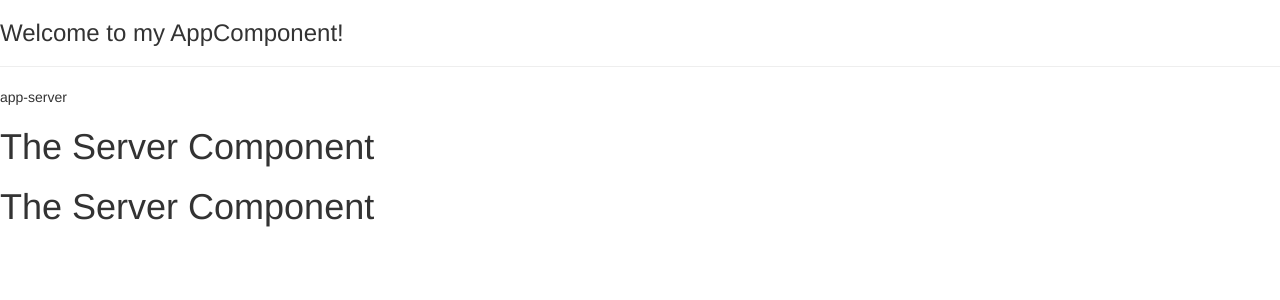
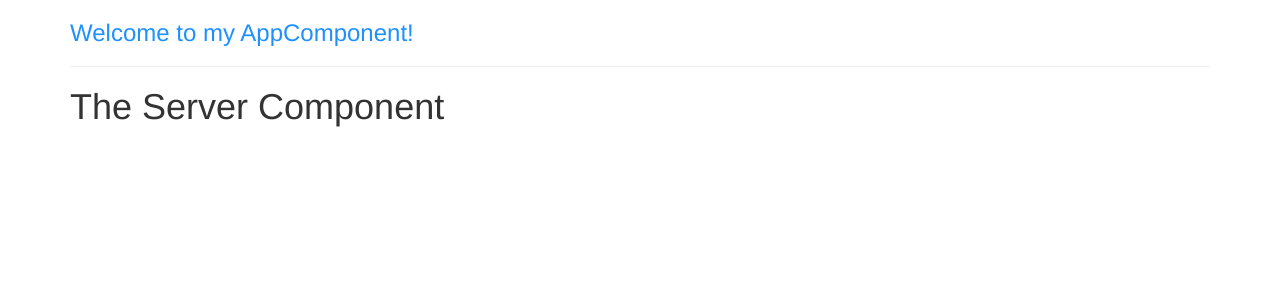
Before and after one commit to psanti93/angular-practice-v1, an Angular app in the folder my-first-app/: page / in a window 1280 px wide. Shown: the top 300 px of the page. Built offline with nearby package versions, Linux system fonts and the light colour scheme.

Commit message:
Add example otemplate and styles

```diff
--- a/my-first-app/src/app/app.component.css
+++ b/my-first-app/src/app/app.component.css
@@ -0,0 +1,3 @@
+h3{
+  color: darkblue;
+}
--- a/my-first-app/src/app/app.component.html
+++ b/my-first-app/src/app/app.component.html
@@ -1,3 +1,9 @@
-<h3>Welcome to my AppComponent!</h3>
-<hr>
-<app-servers></app-servers>
+<div class="container">
+  <div class="row">
+    <div class="col-xs-12">
+      <h3>Welcome to my AppComponent!</h3>
+      <hr>
+      <app-servers></app-servers>
+    </div>
+  </div>
+</div>
--- a/my-first-app/src/app/app.component.ts
+++ b/my-first-app/src/app/app.component.ts
@@ -3,7 +3,12 @@
 @Component({
   selector: 'app-root',
   templateUrl: './app.component.html',
-  styleUrls: ['./app.component.css']
+  //styleUrls: ['./app.component.css']
+  styles: [`
+    h3 {
+      color: dodgerblue;
+    }
+  `]
 })
 export class AppComponent {
   title = 'my-first-app';
--- a/my-first-app/src/app/servers/servers.component.html
+++ b/my-first-app/src/app/servers/servers.component.html
@@ -1,3 +1,4 @@
+
 app-server
 <app-server></app-server>
 <app-server></app-server>
--- a/my-first-app/src/app/servers/servers.component.ts
+++ b/my-first-app/src/app/servers/servers.component.ts
@@ -2,7 +2,7 @@
 
 @Component({
   selector: 'app-servers',
-  templateUrl: './servers.component.html',
+  template: '<app-server></app-server>',
   styleUrls: ['./servers.component.css']
 })
 export class ServersComponent {
```
